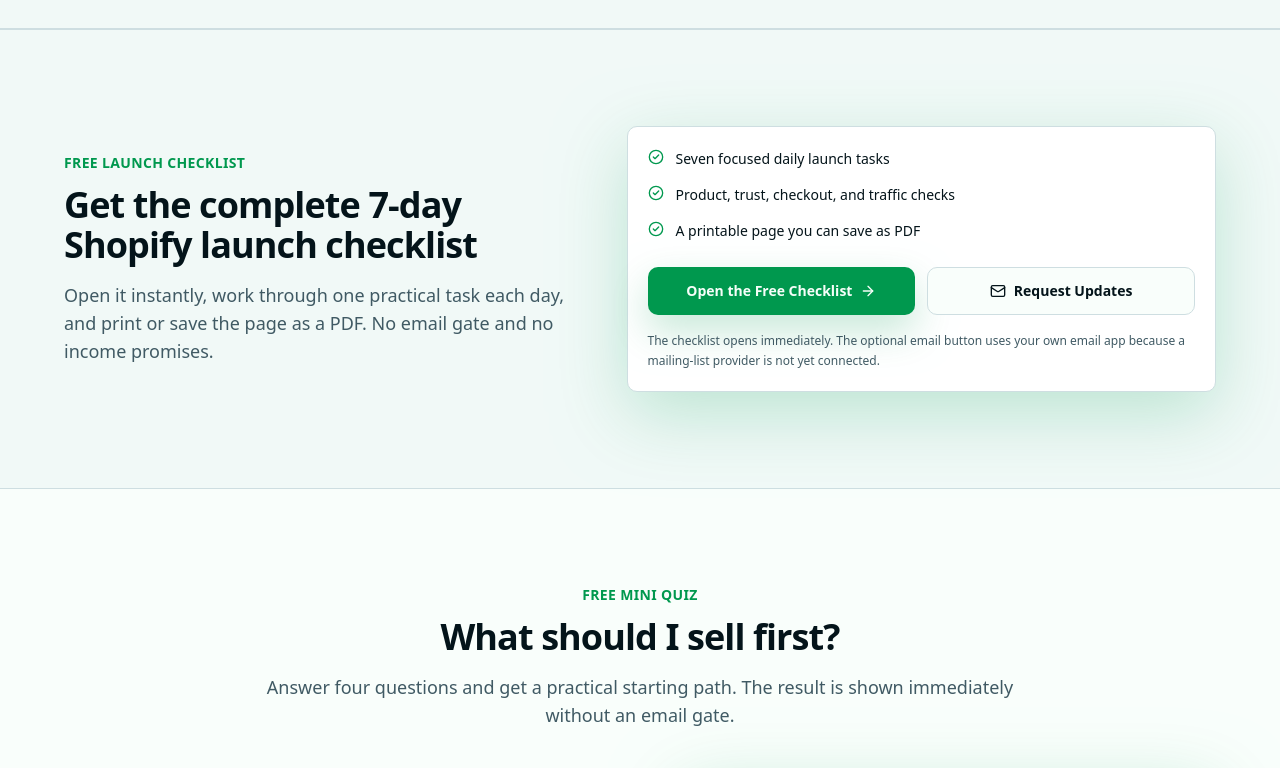
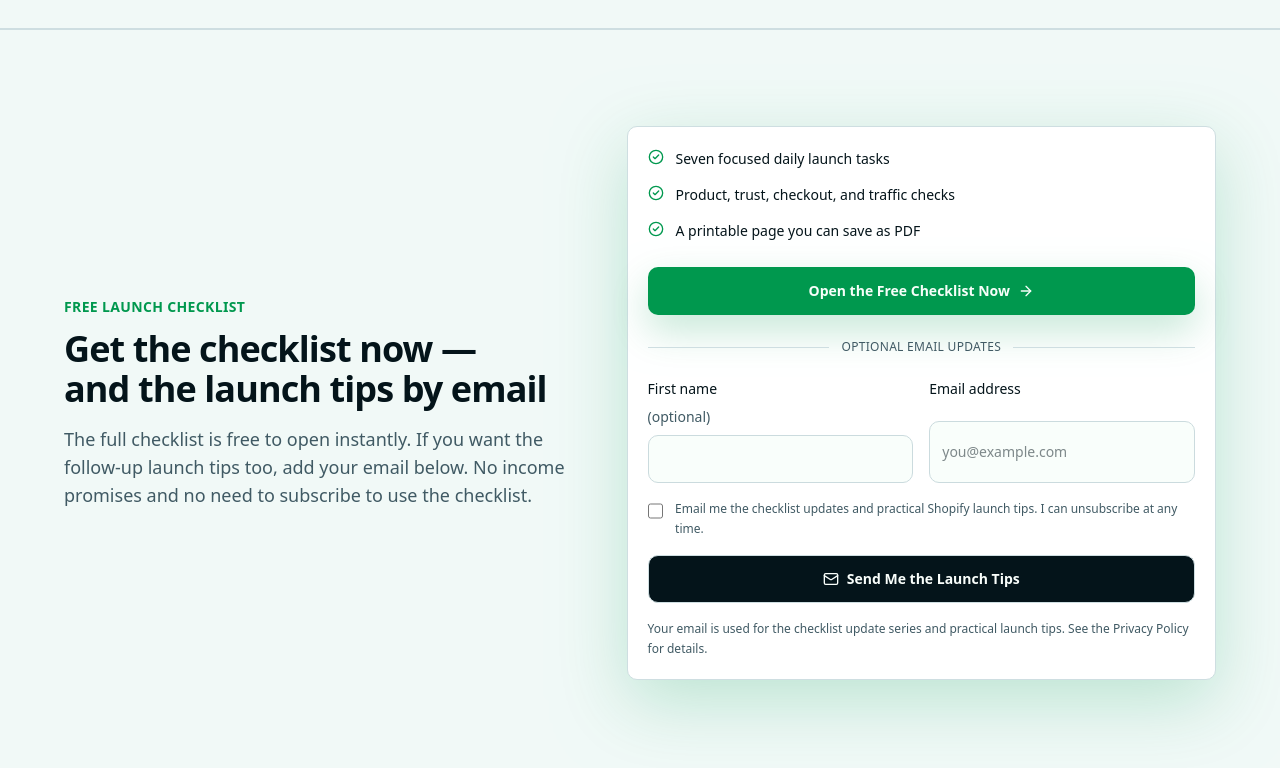
Before and after one commit to Jackoma0209/affiliate-bridge, a Next.js app: page / in a window 1280 px wide. Shown: the part 2380-3148 px from the top of the page. Built offline with nearby package versions, Linux system fonts and the light colour scheme.

Commit message:
Reconnect MailerLite lead capture

```diff
--- a/components/lead-capture.tsx
+++ b/components/lead-capture.tsx
@@ -2,9 +2,10 @@
 
 import Link from "next/link";
 import { ArrowRight, CheckCircle2, Mail } from "lucide-react";
+import { useState, type FormEvent } from "react";
 
-import { config } from "@/config";
 import { trackEvent } from "@/lib/analytics";
+import { readAttribution } from "@/lib/attribution";
 
 const deliverables = [
   "Seven focused daily launch tasks",
@@ -13,10 +14,57 @@
 ] as const;
 
 export function LeadCapture() {
-  const subject = encodeURIComponent("7-day Shopify checklist request");
-  const body = encodeURIComponent(
-    "Hi, I have opened the free checklist and would also like future checklist updates.\n\nStore/product idea:"
-  );
+  const [firstName, setFirstName] = useState("");
+  const [email, setEmail] = useState("");
+  const [consent, setConsent] = useState(false);
+  const [status, setStatus] = useState<"idle" | "loading" | "success" | "error">("idle");
+  const [message, setMessage] = useState("");
+
+  async function handleSubmit(event: FormEvent<HTMLFormElement>) {
+    event.preventDefault();
+    if (status === "loading") return;
+
+    const attribution = readAttribution();
+    const tracking = {
+      cta_location: "lead_capture",
+      traffic_source: attribution?.source || "website",
+      page_path: window.location.pathname,
+    };
+
+    trackEvent("checklist_request_submit", tracking);
+    setStatus("loading");
+    setMessage("");
+
+    const form = event.currentTarget;
+    const formData = new FormData(form);
+
+    try {
+      const response = await fetch("/api/subscribe", {
+        method: "POST",
+        headers: { "Content-Type": "application/json" },
+        body: JSON.stringify({
+          firstName,
+          email,
+          consent,
+          website: formData.get("website") || "",
+        }),
+      });
+
+      const payload = (await response.json()) as { ok?: boolean; message?: string };
+
+      if (!response.ok || !payload.ok) {
+        throw new Error(payload.message || "We couldn't save your signup. Please try again.");
+      }
+
+      setStatus("success");
+      setMessage(payload.message || "You're on the list.");
+      trackEvent("checklist_request_success", tracking);
+    } catch (error) {
+      setStatus("error");
+      setMessage(error instanceof Error ? error.message : "We couldn't save your signup. Please try again.");
+      trackEvent("checklist_request_error", tracking);
+    }
+  }
 
   return (
     <section
@@ -29,11 +77,11 @@
             Free launch checklist
           </p>
           <h2 className="mt-3 text-3xl font-semibold tracking-tight text-foreground text-balance md:text-4xl">
-            Get the complete 7-day Shopify launch checklist
+            Get the checklist now — and the launch tips by email
           </h2>
           <p className="mt-4 text-base leading-7 text-muted-foreground md:text-lg">
-            Open it instantly, work through one practical task each day, and print
-            or save the page as a PDF. No email gate and no income promises.
+            The full checklist is free to open instantly. If you want the follow-up launch tips too,
+            add your email below. No income promises and no need to subscribe to use the checklist.
           </p>
         </div>
 
@@ -47,7 +95,7 @@
             ))}
           </ul>
 
-          <div className="mt-6 grid gap-3 sm:grid-cols-2">
+          <div className="mt-6">
             <Link
               href="/checklist"
               onClick={() =>
@@ -56,27 +104,100 @@
                   destination: "/checklist",
                 })
               }
-              className="inline-flex min-h-12 items-center justify-center gap-2 rounded-lg bg-primary px-5 text-sm font-semibold text-primary-foreground shadow-[0_16px_38px_var(--card-glow)] transition-colors hover:brightness-95 focus-visible:ring-4 focus-visible:ring-primary/30 focus-visible:outline-none"
+              className="inline-flex min-h-12 w-full items-center justify-center gap-2 rounded-lg bg-primary px-5 text-sm font-semibold text-primary-foreground shadow-[0_16px_38px_var(--card-glow)] transition-colors hover:brightness-95 focus-visible:ring-4 focus-visible:ring-primary/30 focus-visible:outline-none"
             >
-              Open the Free Checklist
+              Open the Free Checklist Now
               <ArrowRight className="size-4" aria-hidden="true" />
             </Link>
-            <a
-              href={`mailto:${config.contactEmail}?subject=${subject}&body=${body}`}
-              onClick={() =>
-                trackEvent("checklist_request_email_open", {
-                  cta_location: "lead_capture",
-                })
-              }
-              className="inline-flex min-h-12 items-center justify-center gap-2 rounded-lg border border-border bg-background px-5 text-sm font-semibold text-foreground transition-colors hover:bg-muted focus-visible:ring-4 focus-visible:ring-primary/25 focus-visible:outline-none"
-            >
-              <Mail className="size-4" aria-hidden="true" />
-              Request Updates
-            </a>
           </div>
+
+          <div className="my-6 flex items-center gap-3 text-xs font-medium uppercase tracking-wide text-muted-foreground">
+            <span className="h-px flex-1 bg-border" />
+            Optional email updates
+            <span className="h-px flex-1 bg-border" />
+          </div>
+
+          {status === "success" ? (
+            <div className="rounded-lg border border-primary/30 bg-primary/10 p-4" role="status">
+              <div className="flex gap-3">
+                <CheckCircle2 className="mt-0.5 size-5 shrink-0 text-primary" aria-hidden="true" />
+                <div>
+                  <p className="font-semibold text-card-foreground">Signup saved</p>
+                  <p className="mt-1 text-sm leading-6 text-muted-foreground">{message}</p>
+                </div>
+              </div>
+            </div>
+          ) : (
+            <form onSubmit={handleSubmit} className="grid gap-4">
+              <div className="grid gap-4 sm:grid-cols-2">
+                <label className="grid gap-2 text-sm font-medium text-card-foreground">
+                  First name <span className="font-normal text-muted-foreground">(optional)</span>
+                  <input
+                    type="text"
+                    name="firstName"
+                    autoComplete="given-name"
+                    value={firstName}
+                    onChange={(event) => setFirstName(event.target.value)}
+                    maxLength={100}
+                    className="min-h-12 rounded-lg border border-input bg-background px-3 text-foreground outline-none focus:border-primary focus:ring-4 focus:ring-primary/15"
+                  />
+                </label>
+                <label className="grid gap-2 text-sm font-medium text-card-foreground">
+                  Email address
+                  <input
+                    type="email"
+                    name="email"
+                    autoComplete="email"
+                    value={email}
+                    onChange={(event) => setEmail(event.target.value)}
+                    required
+                    className="min-h-12 rounded-lg border border-input bg-background px-3 text-foreground outline-none focus:border-primary focus:ring-4 focus:ring-primary/15"
+                    placeholder="you@example.com"
+                  />
+                </label>
+              </div>
+
+              <input
+                type="text"
+                name="website"
+                tabIndex={-1}
+                autoComplete="off"
+                className="absolute -left-[10000px] h-px w-px opacity-0"
+                aria-hidden="true"
+              />
+
+              <label className="flex items-start gap-3 text-xs leading-5 text-muted-foreground">
+                <input
+                  type="checkbox"
+                  checked={consent}
+                  onChange={(event) => setConsent(event.target.checked)}
+                  required
+                  className="mt-1 size-4 accent-emerald-600"
+                />
+                <span>
+                  Email me the checklist updates and practical Shopify launch tips. I can unsubscribe at any time.
+                </span>
+              </label>
+
+              <button
+                type="submit"
+                disabled={status === "loading"}
+                className="inline-flex min-h-12 items-center justify-center gap-2 rounded-lg border border-border bg-foreground px-5 text-sm font-semibold text-background transition-opacity hover:opacity-90 disabled:cursor-wait disabled:opacity-60 dark:bg-primary dark:text-primary-foreground"
+              >
+                <Mail className="size-4" aria-hidden="true" />
+                {status === "loading" ? "Saving..." : "Send Me the Launch Tips"}
+              </button>
+
+              {status === "error" ? (
+                <p className="text-sm leading-6 text-destructive" role="alert">
+                  {message}
+                </p>
+              ) : null}
+            </form>
+          )}
+
           <p className="mt-4 text-xs leading-5 text-muted-foreground">
-            The checklist opens immediately. The optional email button uses your own
-            email app because a mailing-list provider is not yet connected.
+            Your email is used for the checklist update series and practical launch tips. See the Privacy Policy for details.
           </p>
         </div>
       </div>
```
